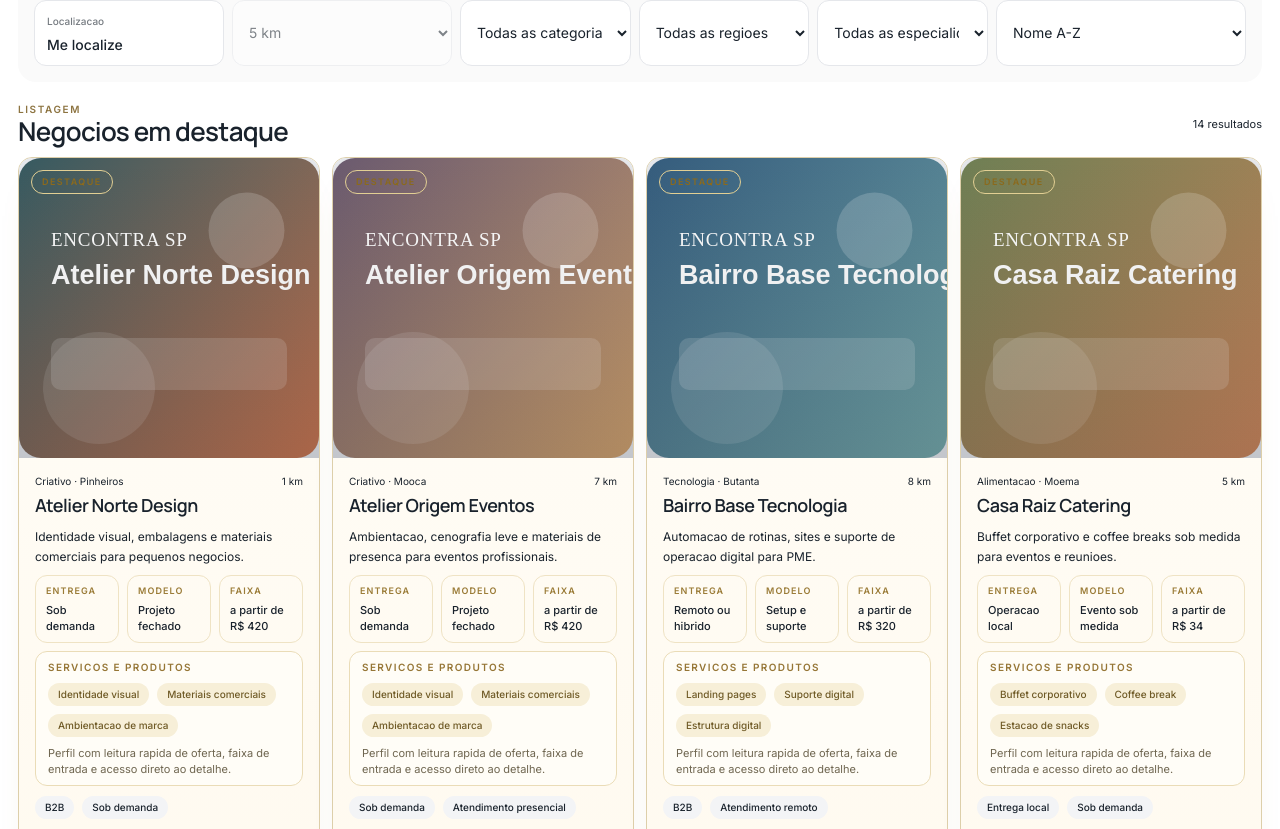
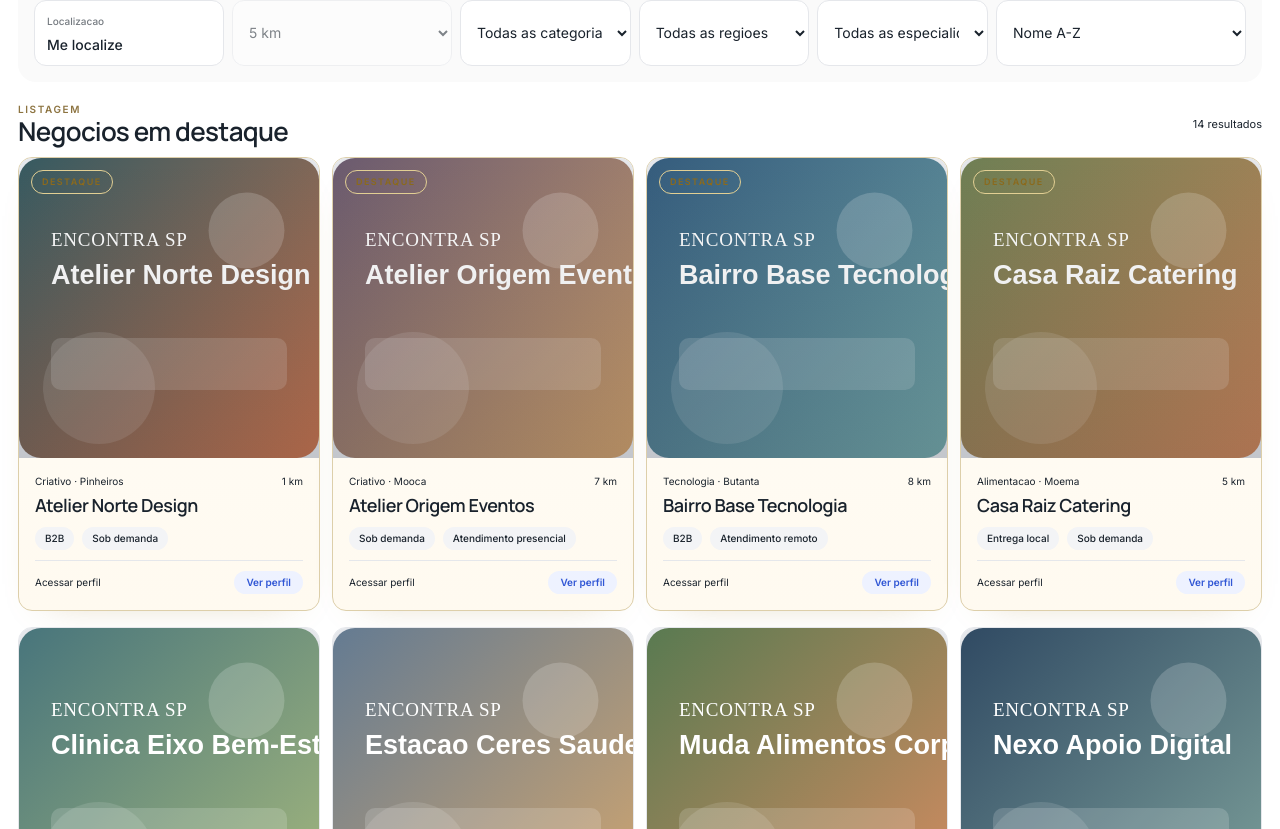
Before and after one commit to heitorandrade/encontraSP, a Next.js app: page /explorar in a window 1280 px wide. Shown: the part 371-1200 px from the top of the page. Built offline with nearby package versions, Linux system fonts and the light colour scheme.

Commit message:
Reduce featured card height by 1/3 and show standard size when filters active

```diff
--- a/src/components/EntrepreneurCard.tsx
+++ b/src/components/EntrepreneurCard.tsx
@@ -3,42 +3,6 @@ import Link from "next/link";
 import { EntrepreneurSummary } from "@/types/entrepreneur";
 
 import { Tag } from "./Tag";
-
-const featuredOfferingsByCategory = {
-  Criativo: ["Identidade visual", "Materiais comerciais", "Ambientacao de marca"],
-  Consultoria: ["Planejamento comercial", "Diagnostico operacional", "Acompanhamento mensal"],
-  Alimentacao: ["Buffet corporativo", "Coffee break", "Estacao de snacks"],
-  Saude: ["Atendimento preventivo", "Rotina de bem-estar", "Ergonomia aplicada"],
-  Tecnologia: ["Landing pages", "Suporte digital", "Estrutura digital"]
-} as const;
-
-const featuredSignalsByCategory = {
-  Criativo: [
-    { label: "Entrega", value: "Sob demanda" },
-    { label: "Modelo", value: "Projeto fechado" },
-    { label: "Faixa", value: "a partir de R$ 420" }
-  ],
-  Consultoria: [
-    { label: "Entrega", value: "Agenda rapida" },
-    { label: "Modelo", value: "Sprint ou mensal" },
-    { label: "Faixa", value: "a partir de R$ 380" }
-  ],
-  Alimentacao: [
-    { label: "Entrega", value: "Operacao local" },
-    { label: "Modelo", value: "Evento sob medida" },
-    { label: "Faixa", value: "a partir de R$ 34" }
-  ],
-  Saude: [
-    { label: "Entrega", value: "Presencial agil" },
-    { label: "Modelo", value: "Sessao ou plano" },
-    { label: "Faixa", value: "a partir de R$ 180" }
-  ],
-  Tecnologia: [
-    { label: "Entrega", value: "Remoto ou hibrido" },
-    { label: "Modelo", value: "Setup e suporte" },
-    { label: "Faixa", value: "a partir de R$ 320" }
-  ]
-} as const;
 
 interface EntrepreneurCardProps {
   entrepreneur: EntrepreneurSummary;
@@ -46,9 +10,6 @@ interface EntrepreneurCardProps {
 }
 
 export function EntrepreneurCard({ entrepreneur, isFeatured = false }: EntrepreneurCardProps) {
-  const featuredOfferings = featuredOfferingsByCategory[entrepreneur.category];
-  const featuredSignals = featuredSignalsByCategory[entrepreneur.category];
-
   return (
     <Link
       href={`/empreendedor/${entrepreneur.id}`}
@@ -59,13 +20,13 @@ export function EntrepreneurCard({ entrepreneur, isFeatured = false }: Entrepren
       }`}
     >
       <article
-        className={`relative h-full ${isFeatured ? "xl:grid xl:grid-cols-1 xl:transition-[grid-template-columns] xl:duration-500 xl:ease-out xl:group-hover:grid-cols-[0.92fr_1.08fr]" : ""}`}
+        className={`relative h-full ${isFeatured ? "grid grid-cols-1 transition-[grid-template-columns] duration-500 ease-out group-hover:grid-cols-[0.92fr_1.08fr]" : ""}`}
       >
         {isFeatured ? (
           <div className="pointer-events-none absolute inset-x-0 top-0 h-[1px] bg-[linear-gradient(90deg,rgba(226,205,147,0)_0%,rgba(226,205,147,0.9)_50%,rgba(226,205,147,0)_100%)] opacity-70 transition duration-500 group-hover:opacity-100" />
         ) : null}
 
-        <div className={`relative overflow-hidden bg-[#e5e7eb] ${isFeatured ? "xl:h-full xl:min-h-[280px]" : "aspect-square"}`}>
+        <div className={`relative overflow-hidden bg-[#e5e7eb] ${isFeatured ? "xl:min-h-[180px]" : "aspect-square"}`}>
           <img
             src={entrepreneur.image}
             alt={`Capa do negocio ${entrepreneur.name}`}
@@ -85,7 +46,7 @@ export function EntrepreneurCard({ entrepreneur, isFeatured = false }: Entrepren
           ) : null}
         </div>
 
-        <div className={`space-y-2.5 p-3 ${isFeatured ? "xl:flex xl:flex-col xl:justify-between xl:p-4" : ""}`}>
+        <div className={`space-y-2.5 p-3 ${isFeatured ? "flex flex-col justify-between p-4" : ""}`}>
           <div className="space-y-2.5">
             <div className="flex items-start justify-between gap-3">
               <div className="min-w-0">
@@ -98,37 +59,6 @@ export function EntrepreneurCard({ entrepreneur, isFeatured = false }: Entrepren
               </div>
               <span className="shrink-0 text-[10px] text-ink/38">{entrepreneur.distanceKm} km</span>
             </div>
-
-            {isFeatured ? (
-              <div className="hidden space-y-2 xl:block">
-                <p className="text-[12px] leading-5 text-ink/56">{entrepreneur.shortDescription}</p>
-                <div className="grid grid-cols-3 gap-2">
-                  {featuredSignals.map((signal) => (
-                    <div
-                      key={signal.label}
-                      className="rounded-[12px] border border-[#efe3c4] bg-white/72 px-2.5 py-2 transition duration-300 group-hover:border-[#e5d29d] group-hover:bg-[#fffaf0]"
-                    >
-                      <p className="text-[9px] font-semibold uppercase tracking-[0.12em] text-[#9b7c38]">{signal.label}</p>
-                      <p className="mt-1 text-[11px] font-medium leading-4 text-ink">{signal.value}</p>
-                    </div>
-                  ))}
-                </div>
-                <div className="rounded-[12px] border border-[#eadcb7] bg-[#fffdf7] px-3 py-2 transition duration-300 group-hover:bg-[#fff9ec]">
-                  <p className="text-[10px] font-semibold uppercase tracking-[0.14em] text-[#967636]">Servicos e produtos</p>
-                  <div className="mt-2 flex flex-wrap gap-2">
-                    {featuredOfferings.map((offering) => (
-                      <span
-                        key={offering}
-                        className="rounded-full bg-[#f7efd8] px-2.5 py-1 text-[10px] font-medium text-[#6f5a26] transition duration-300 group-hover:bg-[#f2e4bc]"
-                      >
-                        {offering}
-                      </span>
-                    ))}
-                  </div>
-                  <p className="mt-2 text-[11px] leading-4 text-[#6f6650]">Perfil com leitura rapida de oferta, faixa de entrada e acesso direto ao detalhe.</p>
-                </div>
-              </div>
-            ) : null}
 
             <div className="flex flex-wrap gap-2">
               {entrepreneur.tags.slice(0, 2).map((tag) => (
--- a/src/components/ExploreCatalog.tsx
+++ b/src/components/ExploreCatalog.tsx
@@ -92,6 +92,16 @@ export function ExploreCatalog({
     });
   const featuredEntrepreneurs = visibleEntrepreneurs.slice(0, 4);
   const remainingEntrepreneurs = visibleEntrepreneurs.slice(4);
+
+  const hasActiveFilters =
+    selectedCategory !== "" ||
+    selectedRegion !== "" ||
+    selectedTag !== "" ||
+    normalizedQuerySearch !== "" ||
+    normalizedLocationSearch !== "" ||
+    isLocalized;
+
+  const showFeatured = !hasActiveFilters || visibleEntrepreneurs.length > 4;
 
   return (
     <main className="min-h-screen bg-white pb-14">
@@ -202,39 +212,36 @@ export function ExploreCatalog({
         </div>
 
         {visibleEntrepreneurs.length > 0 ? (
+          showFeatured ? (
             <>
-            <div className="grid gap-3 sm:grid-cols-2 xl:hidden">
-              {visibleEntrepreneurs.map((entrepreneur, index) => (
-                <EntrepreneurCard key={entrepreneur.id} entrepreneur={entrepreneur} isFeatured={index < 4} />
+              {featuredEntrepreneurs.length > 0 && (
+                <div className="mb-4 grid grid-cols-1 sm:grid-cols-2 lg:grid-cols-3 xl:grid-cols-4 gap-3">
+                  {featuredEntrepreneurs.map((entrepreneur) => (
+                    <EntrepreneurCard key={entrepreneur.id} entrepreneur={entrepreneur} isFeatured />
                   ))}
                 </div>
-
-            <div className="hidden xl:flex xl:items-stretch xl:gap-3">
-              {featuredEntrepreneurs.map((entrepreneur) => (
-                <div
-                  key={entrepreneur.id}
-                  className="min-w-0 flex-[1_1_0%] transition-[flex-grow] duration-500 ease-out hover:flex-[1.33_1_0%]"
-                >
-                  <EntrepreneurCard entrepreneur={entrepreneur} isFeatured />
-                </div>
-              ))}
-            </div>
-
-            {remainingEntrepreneurs.length > 0 ? (
-              <div className="hidden xl:mt-3 xl:grid xl:grid-cols-4 xl:gap-3">
+              )}
+              {remainingEntrepreneurs.length > 0 && (
+                <div className="grid grid-cols-1 sm:grid-cols-2 lg:grid-cols-3 xl:grid-cols-4 gap-3">
                   {remainingEntrepreneurs.map((entrepreneur) => (
                     <EntrepreneurCard key={entrepreneur.id} entrepreneur={entrepreneur} />
                   ))}
                 </div>
-            ) : null}
+              )}
             </>
+          ) : (
+            <div className="grid grid-cols-1 sm:grid-cols-2 lg:grid-cols-3 xl:grid-cols-4 gap-3">
+              {visibleEntrepreneurs.map((entrepreneur) => (
+                <EntrepreneurCard key={entrepreneur.id} entrepreneur={entrepreneur} />
+              ))}
+            </div>
+          )
         ) : (
           <div className="rounded-[22px] bg-[#fafafa] px-6 py-12 text-center">
             <p className="text-lg font-semibold text-ink">Nenhum negocio encontrado.</p>
             <p className="mt-2 text-sm leading-6 text-ink/56">Ajuste a busca ou remova filtros para explorar outros perfis.</p>
           </div>
         )}
-      </section>
-    </main>
+        </section>    </main>
   );
 }
```
Lines whose indentation alone changed are shown as unchanged.
